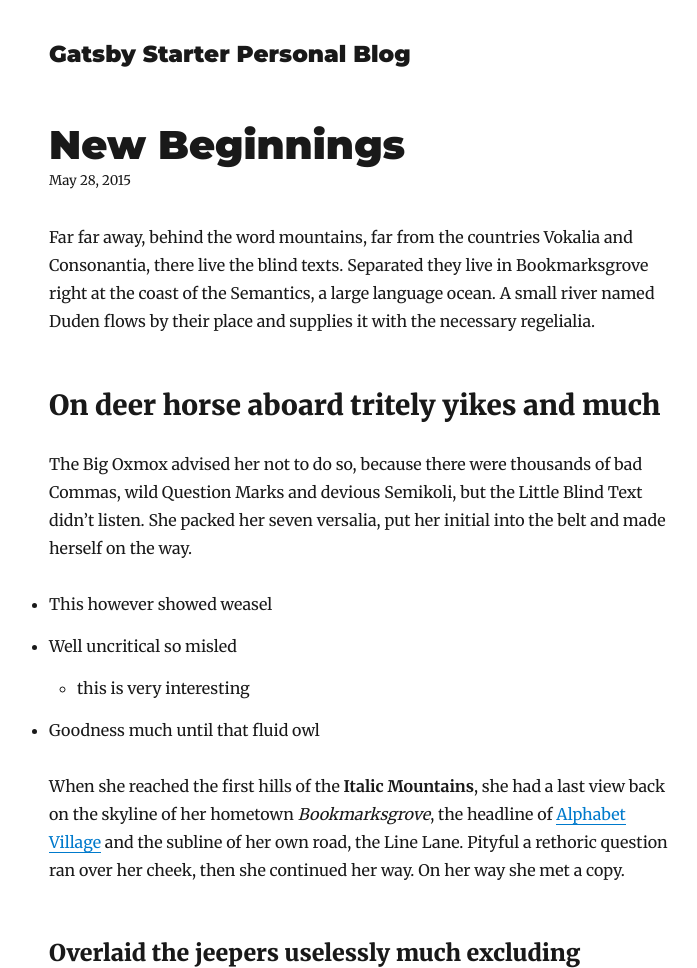
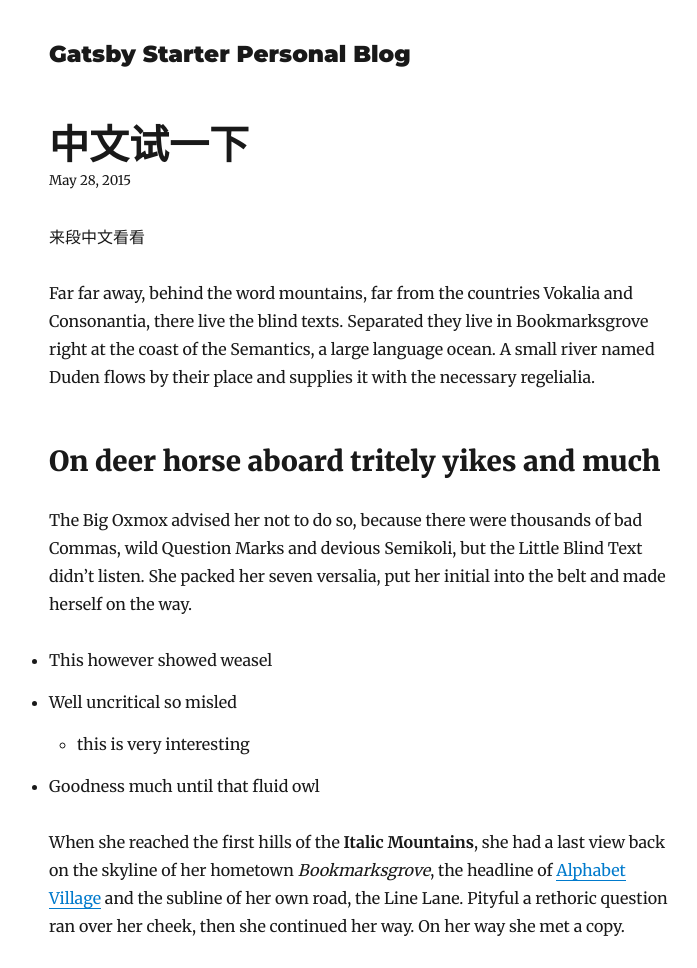
Before and after one commit to weapon-master/gatsby-blog, a Gatsby site: page /blog/hi-folks/ in a window 1280 px wide. Shown: the top 968 px of the page, without its empty margins (276-973 px from the left). Built offline with nearby package versions, Linux system fonts and the light colour scheme; Gatsby itself is replaced by a stand-in of ours; some packages are replaced by stand-ins of ours.

Commit message:
test netlify actions

```diff
--- a/content/blog/hi-folks/index.mdx
+++ b/content/blog/hi-folks/index.mdx
@@ -1,8 +1,10 @@
 ---
-title: New Beginnings
+title: 中文试一下
 date: "2015-05-28T22:40:32.169Z"
 description: This is a custom description for SEO and Open Graph purposes, rather than the default generated excerpt. Simply add a description field to the frontmatter.
 ---
+
+来段中文看看
 
 Far far away, behind the word mountains, far from the countries Vokalia and
 Consonantia, there live the blind texts. Separated they live in Bookmarksgrove
```
Also changed, not shown: .github/workflows/netilify.yml (added).
